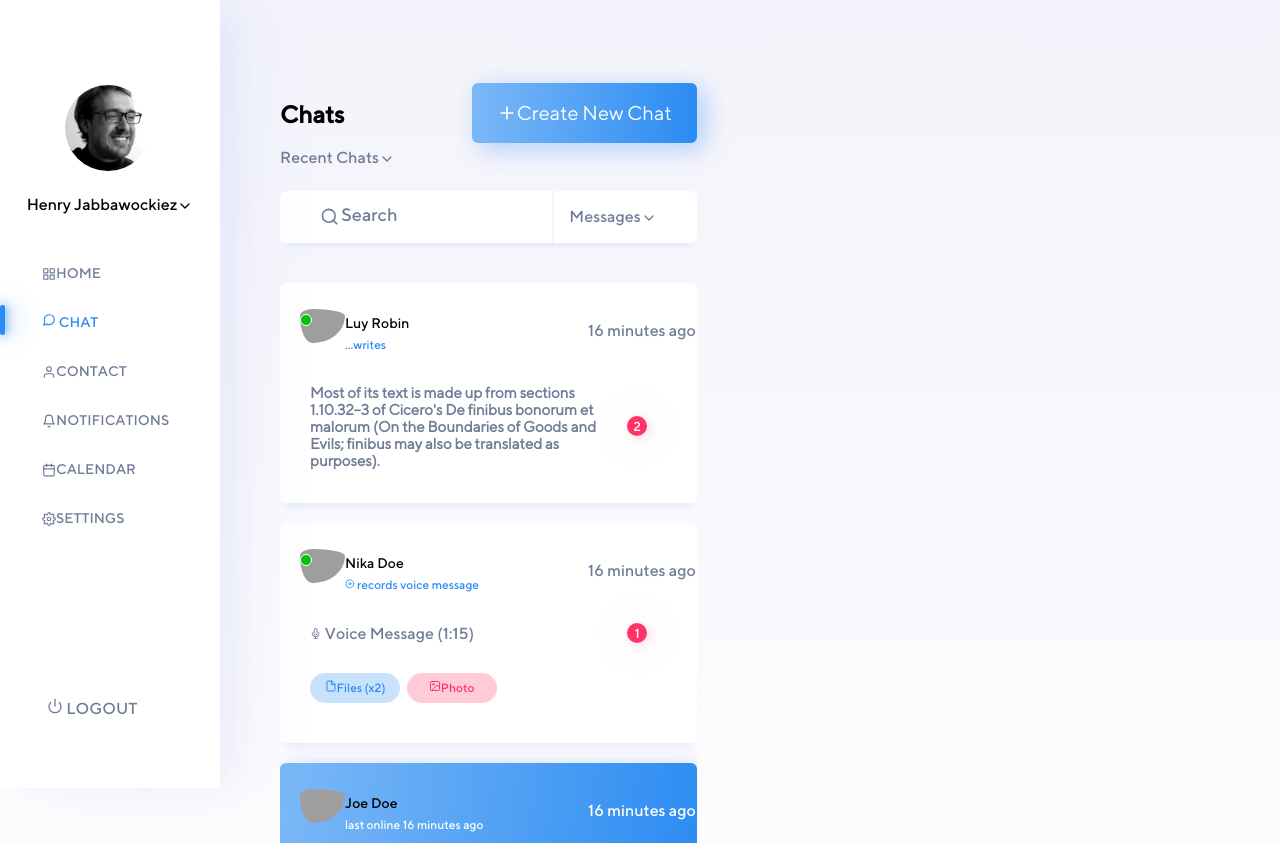
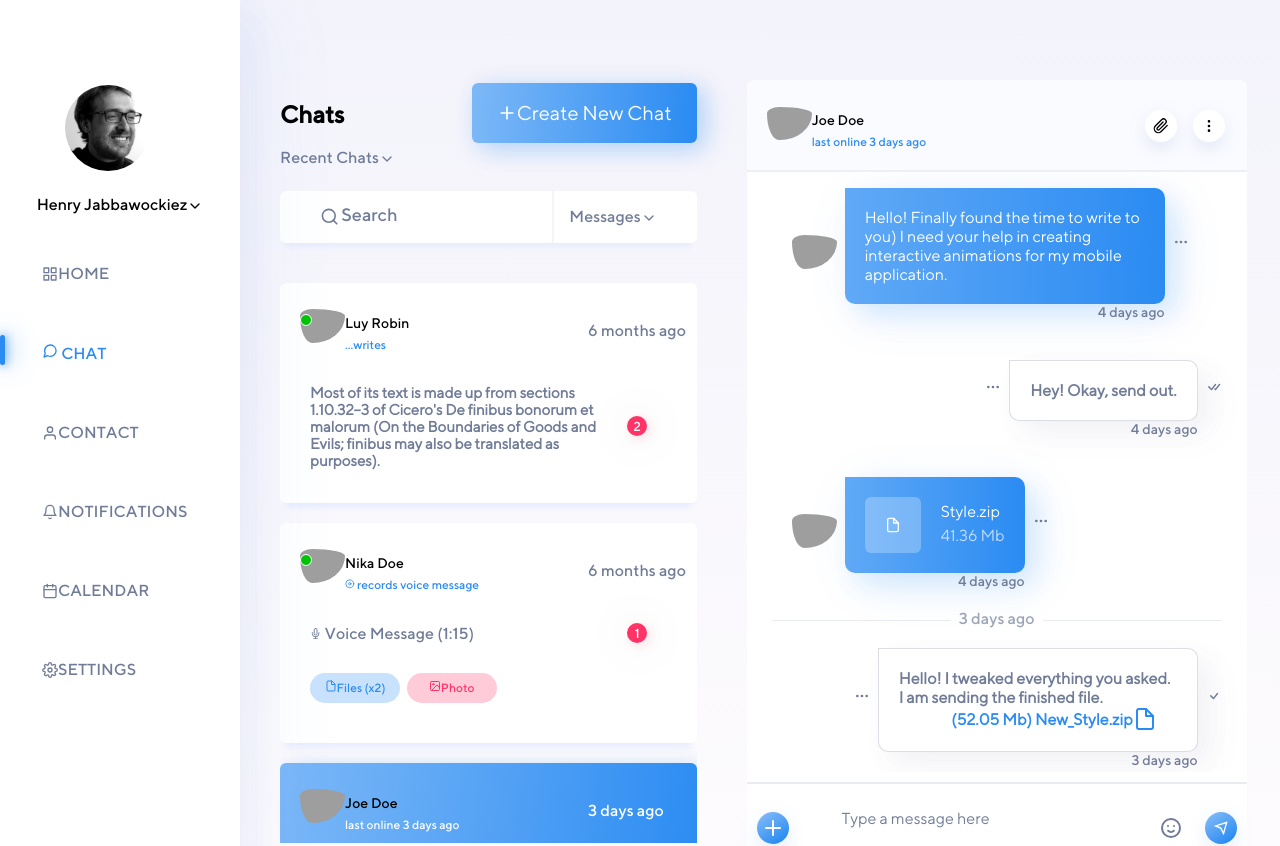
Before and after one commit to harshmetrey/chatApp, a React (Create React App) app: page / in a window 1280 px wide. Shown: the top 846 px of the page. Built offline with nearby package versions, Linux system fonts and the light colour scheme; grey boxes are pictures that could not be loaded.

Commit message:
auto scroll and Today chats

```diff
--- a/src/App.js
+++ b/src/App.js
@@ -7,10 +7,11 @@ import ChatBox from './components/ChatBox'
 import { chatData } from './data'
 import { useEffect, useState } from 'react'
 import { Grid } from '@material-ui/core'
+import moment from 'moment'
 
 function App() {
 
-  const [activeChat, setActiveChat] = useState(null);
+  const [activeChat, setActiveChat] = useState(chatData[2]);
   const [data, setData] = useState(null);
 
 
@@ -23,13 +24,34 @@ function App() {
   }
 
   const handleChange = (item) => {
-    const updatedChat = {...activeChat}
 
-    const sendChat = {
+    const updatedChat = { ...activeChat }
+
+    let sendChat = {}
+
+    updatedChat.status = new Date().toISOString();
+
+    const isToday = updatedChat.chat_history.findIndex(item => item.created_on === moment().format('L'));
+
+    if (isToday === -1) {
+      sendChat = {
         id: updatedChat.chat_history.length + 1,
         type: 'delivered',
-       status: 'send' ,
-       text: item
+        status: 'send',
+        text: item,
+        created_on: moment().format('L'),
+        time: moment().format(),
+        isFirst: true
+      }
+    } else {
+      sendChat = {
+        id: updatedChat.chat_history.length + 1,
+        type: 'delivered',
+        status: 'send',
+        text: item,
+        time: moment().format(),
+        created_on: moment().format('L'),
+      }
     }
 
     updatedChat.chat_history = [...updatedChat.chat_history, sendChat]
@@ -39,6 +61,7 @@ function App() {
     removeDup.splice(index, 0, updatedChat)
     setActiveChat(updatedChat);
     setData(removeDup);
+
   }
   return (
     <div className="App">
@@ -47,7 +70,7 @@ function App() {
         <Grid item xs={5}>
           <ChatArea data={data} handleActiveChat={handleActiveChat} />
         </Grid>
-        <Grid style={{marginLeft: "50px"}} item xs={6}>
+        <Grid style={{ marginLeft: "50px" }} item xs={6}>
           {activeChat &&
             <ChatBox
               activeChat={activeChat}
--- a/src/assets/styles/style.css
+++ b/src/assets/styles/style.css
@@ -37,6 +37,11 @@
 .font16 {
     font-size: 16px
 }
+
+.font14 {
+    font-size: 14px
+}
+
 
 .text-muted {
     color: var(--light);
@@ -182,7 +187,8 @@ body {
 
 .ca-sidebar-logout-wrapper {
     position: relative;
-    height: 30vh;
+    height: calc(100vh - 70vh);
+    ;
 }
 
 .ca-sidebar-logout {
@@ -396,12 +402,12 @@ body {
     box-shadow: 0px 10px 15px rgba(0, 0, 0, 0.03), 0px 7px 25px rgba(42, 139, 242, 0.03), 0px 5px 25px rgba(42, 139, 242, 0.07);
 }
 
-.mat-round[color="blue"]{
+.mat-round[color="blue"] {
     background: linear-gradient(325.78deg, #2A8BF2 14.76%, #7CB8F7 87.3%);
     color: var(--white);
 }
 
-.mat-round[color="transparent"]{
+.mat-round[color="transparent"] {
     border-radius: 50%;
     box-shadow: none;
     color: var(--light);
@@ -418,20 +424,28 @@ body {
 }
 
 .text-white {
-    color:  #FFFFFFB2;
+    color: #FFFFFFB2;
 }
 
 .text-primary {
-    color : var(--blue)
+    color: var(--blue)
 }
+
 /* end */
 
 /*  */
 
+#chat-container {
+    max-height: 600px;
+    overflow: hidden scroll;
+}
+
+
+
 .ca-message-area-wrapper {
     background: #FFFFFF;
-    overflow: hidden scroll;
-    min-height: 630px;
+    padding-left: 25px;
+    padding-right: 25px;
 }
 
 .ca-chat-left {
@@ -468,6 +482,34 @@ body {
     color: var(--light);
 }
 
+.ruler {
+    overflow: hidden;
+    text-align: center;
+    color: #707C97B2;
+}
+
+.ruler:before,
+.ruler:after {
+    background: rgba(112, 124, 151, 0.15);
+    border-radius: 2px;
+    content: "";
+    display: inline-block;
+    height: 0.2px;
+    position: relative;
+    vertical-align: middle;
+    width: 50%;
+}
+
+.ruler:before {
+    right: 0.5em;
+    margin-left: -50%;
+}
+
+.ruler:after {
+    left: 0.5em;
+    margin-right: -50%;
+}
+
 .float-right {
     float: right;
 }
@@ -478,6 +520,7 @@ body {
 }
 
 .ca-input-area {
+    padding-top: 20px;
     position: relative;
     background: var(--white);
 }
@@ -488,7 +531,7 @@ body {
     background: rgba(112, 124, 151, 0.15);
     border-radius: 2px;
     height: 2px;
-    margin-top: -25px;
+    margin-top: -10px;
     width: 100%;
 }
 
@@ -517,9 +560,9 @@ textarea:focus-within {
 
 /* scollor bar */
 
-    ::-webkit-scrollbar {
-        width: 1px;
-    }
+::-webkit-scrollbar {
+    width: 1px;
+}
 
 /*  */
 
@@ -528,7 +571,7 @@ textarea:focus-within {
 @media (min-width: 1024px) and (max-width: 1500px) {
 
     .ca-sidebar__container {
-        width: 220px;
+        width: 240px;
     }
 
 
@@ -538,12 +581,12 @@ textarea:focus-within {
 
     .ca-sidebar-navlinks {
         padding: 20px 22px;
-        font-size: 14px;
+        font-size: 16px;
     }
 
     .ca-sidebar-navlinks li {
         list-style: none;
-        padding: 30px 0px 0px 20px;
+        padding: 30px 0px 30px 20px;
     }
 
     .ca-sidebar-navlinks li.active::before {
@@ -591,7 +634,7 @@ textarea:focus-within {
     }
 
     .ca-message-area-wrapper {
-        min-height: 500px;
+        min-height: 400px;
     }
 
     .ca-chat-left {
--- a/src/components/ChatBox.js
+++ b/src/components/ChatBox.js
@@ -1,4 +1,4 @@
-import React, { createRef } from 'react'
+import React, { createRef, useEffect } from 'react'
 import { Box, Grid } from '@material-ui/core'
 import moment from 'moment'
 import { FiDisc, FiMoreVertical, FiPaperclip } from 'react-icons/fi'
@@ -9,7 +9,12 @@ import MessageBox from './MessageBox'
 
 export default function ChatBox({ activeChat, handleChange }) {
 
-  const messagesEndRef = createRef();
+    const messagesEndRef = createRef();
+
+    useEffect(() => {
+        const scroller = document.getElementById('chat-container').scrollHeight
+        messagesEndRef.current.scrollTop = scroller;
+    }, [activeChat, messagesEndRef])
 
     return (
         <div className="chat-box___wrapper">
@@ -57,9 +62,8 @@ export default function ChatBox({ activeChat, handleChange }) {
                     </Box>
                 </Grid>
             </div>
-            <div className="ca-message-area-wrapper">
+            <div ref={messagesEndRef} id="chat-container" className="ca-message-area-wrapper">
                 <MessageBox
-                    ref={messagesEndRef}
                     activeChat={activeChat}
                     messageItems={activeChat.chat_history}
                 />
--- a/src/components/InputArea.js
+++ b/src/components/InputArea.js
@@ -13,6 +13,7 @@ export default function InputArea ({handleChange}) {
     const handleSubmit = () => {
         handleChange(inputText)
         textAreaRef.current.value = ''
+        setInputText('')
     }
 
 
@@ -25,7 +26,7 @@ export default function InputArea ({handleChange}) {
                 </div>
             </Grid>
             <Grid item xs={8}>
-            <textarea ref={textAreaRef} onChange={(e) => setInputText(e.target.value)} placeholder="Type a message here" class="ca-text-area"/>
+            <textarea ref={textAreaRef} onChange={(e) => setInputText(e.target.value)} placeholder="Type a message here" className="ca-text-area"/>
             </Grid>
             <Grid item>
                 <div className="mat-round" color="transparent">
--- a/src/components/MessageBox.js
+++ b/src/components/MessageBox.js
@@ -1,14 +1,20 @@
 import { Box, Grid } from "@material-ui/core"
 import { FiFile, FiMoreHorizontal } from "react-icons/fi"
 import { BsCheck, BsCheckAll } from 'react-icons/bs'
-import React from "react"
+import React  from "react"
+import moment from "moment"
 
 export default function MessageBox({ messageItems, activeChat }) {
+
+
     return (
-        <div style={{ paddingLeft: '60px', paddingRight: '60px', overflow: 'hidden scroll', minHeight: '200px', maxHeight: '580px' }}>
+        <div>
             {messageItems.map((item, key) => {
                 return (
                     <div style={{ clear: 'both' }}>
+                        <Box padding="10px"></Box>
+                        {item.isFirst && <div className="ruler">{moment(item.created_on).format('L') === moment().format('L') ?
+                        'Today' : moment(item.time).fromNow()}</div>}
                         <div key={key} className={item.status === "receive" ? "float-left" : "float-right"}>
                             <Grid container spacing={1} alignItems="center">
                                 <Grid item>
@@ -18,7 +24,7 @@ export default function MessageBox({ messageItems, activeChat }) {
                                 </Grid>
                                 {item.status === 'send' &&
                                     <Grid item>
-                                        <span><FiMoreHorizontal /></span>
+                                        <span><FiMoreHorizontal color="#707C97" /></span>
                                     </Grid>
                                 }
                                 <Grid item>
@@ -46,16 +52,16 @@ export default function MessageBox({ messageItems, activeChat }) {
                                                     {item.text}
                                                 </Grid>
                                                 <Box marginRight="20px" display="flex" alignItems="center" alignContent="center" className="text-primary">
-                                            {item.fileText} <FiFile size="1.5em"/>
+                                                    {item.fileText} <FiFile size="1.5em" />
                                                 </Box>
                                             </Grid>}
-                                        {!item.file && !item.fileText  && item.text}
+                                        {!item.file && !item.fileText && item.text}
                                     </Box>
-                                    <div className="text-muted" style={{ textAlign: 'right' }}>4 days ago</div>
+                                    <div className="text-muted font14" style={{ textAlign: 'right' }}>{moment(item.time).fromNow()}</div>
                                 </Grid>
-                                {item.status === 'receive' && <Grid item><FiMoreHorizontal /></Grid>}
-                                {item.type === 'delivered' && <Grid item><BsCheck /></Grid>}
-                                {item.type === 'read' && <Grid item><BsCheckAll /></Grid>}
+                                {item.status === 'receive' && <Grid item><FiMoreHorizontal color="#707C97" /></Grid>}
+                                {item.type === 'delivered' && <Grid item><BsCheck color="#707C97" /></Grid>}
+                                {item.type === 'read' && <Grid item><BsCheckAll color="#707C97" /></Grid>}
                             </Grid>
                         </div>
                     </div>
--- a/src/data.js
+++ b/src/data.js
@@ -1,4 +1,3 @@
-let current = new Date()
 
 export const chatData = [
     {
@@ -9,28 +8,36 @@ export const chatData = [
             [{
                 id: 1,
                 text: 'hello',
-            status: "receive"
+                status: "receive",
+                created_on: '02/08/2021, 15:53:57',
+                time: '02/08/2021, 15:53:57',
+                isFirst: true
             },
             {
                 id: 2,
                 text: 'Hi',
-            status: "receive"
+                status: "receive",
+                created_on: '02/08/2021, 15:53:57',
+                time: '02/08/2021, 15:53:57'
             },
             {
                 id: 3,
                 text: 'hello',
-            status: "send"
+                status: "send",
+                created_on: '02/08/2021, 15:53:57',
+                time: '02/08/2021, 15:53:57'
             },
             {
                 id: 4,
                 text: 'Hi',
-            status: "receive"
+                status: "receive",
+                created_on: '02/08/2021, 15:53:57',
             }
             ],
         voice_note: false,
         unread_count: 2,
         last_message: "Most of its text is made up from sections 1.10.32–3 of Cicero's De finibus bonorum et malorum (On the Boundaries of Goods and Evils; finibus may also be translated as purposes).",
-        last_modified: current.toLocaleString(),
+        last_modified: '02/08/2021, 15:53:57',
         status: '...writes',
         is_online: true
     },
@@ -43,19 +50,25 @@ export const chatData = [
                 id: 1,
                 text: 'Hey',
                 status: "send",
-            type: 'read'
+                type: 'read',
+                created_on: '07/28/2021, 15:53:57',
+                time: '07/28/2021, 15:53:57',
+                isFirst: true
             },
             {
                 id: 2,
                 text: 'Sup',
                 status: "receive",
+                created_on: '07/28/2021, 15:53:57',
+                time: '07/28/2021, 15:53:57',
+
             }],
-        voice_note : true,
+        voice_note: true,
         is_online: true,
         unread_count: 1,
         last_message: false,
-        last_modified: current.toLocaleString(),
-        status: current.toLocaleString()
+        last_modified: '02/08/2021, 15:53:57',
+        status: '02/08/2021, 15:53:57'
     },
     {
         userid: 3,
@@ -66,30 +79,45 @@ export const chatData = [
                 id: 1,
                 text: 'Hello! Finally found the time to write to you) I need your help in creating interactive animations for my mobile application.',
                 status: "receive",
+                created_on: '07/29/2021, 15:53:57',
+                time: '07/29/2021, 15:53:57',
+
+                isFirst: true
+
             },
             {
                 id: 2,
                 text: 'Hey! Okay, send out.',
                 status: "send",
-            type: 'read'
-        },{
+                type: 'read',
+                created_on: '07/29/2021, 15:53:57',
+                time: '07/29/2021, 15:53:57',
+
+            }, {
                 id: 3,
                 text: 'Style.zip',
                 file: true,
                 status: "receive",
-            fileSize: '41.36 Mb'
+                fileSize: '41.36 Mb',
+                created_on: '07/29/2021, 15:53:57',
+                time: '07/29/2021, 15:53:57',
+
             },
             {
                 id: 4,
                 text: 'Hello! I tweaked everything you asked. I am sending the finished file.',
                 fileText: '(52.05 Mb) New_Style.zip ',
                 status: 'send',
-            type: 'delivery'
+                type: 'delivered',
+                created_on: '07/30/2021, 15:53:57',
+                time: '07/30/2021, 15:53:57',
+                isFirst: true
+
             }],
         voice_note: false,
         is_online: false,
-        status: current.toLocaleString(),
-        last_modified: current.toLocaleString(),
+        status: '07/30/2021, 15:53:57',
+        last_modified: '07/30/2021, 15:53:57',
         last_message: "Cicero famously orated against his political opponent Lucius Sergius Catilina."
     }
 ]
```
Lines whose indentation alone changed are shown as unchanged.
